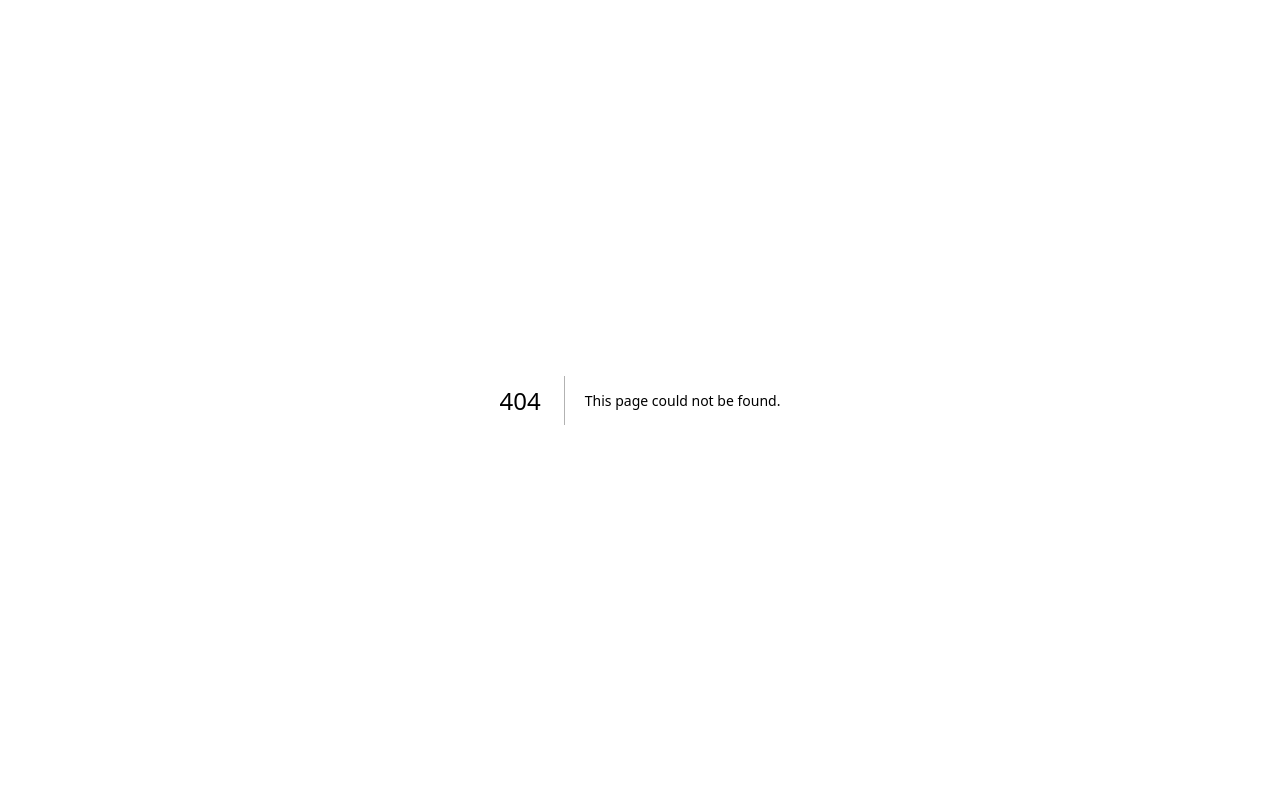
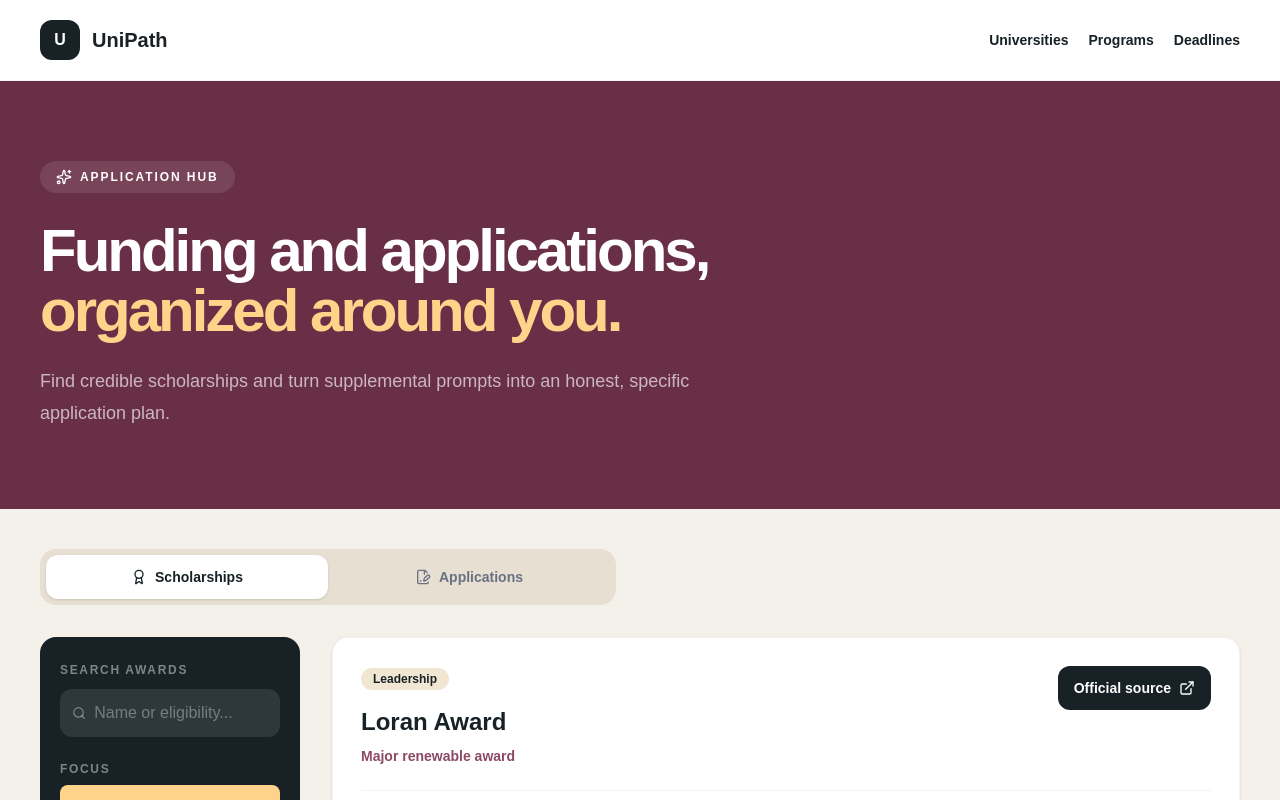
Before and after one commit to jordanwong1188-star/UniPath, a Next.js app in the folder unipath/: page /scholarships in a window 1280 px wide. Before the commit this address had no page. Shown: the top 800 px of the page. Built offline with nearby package versions, Linux system fonts and the light colour scheme.

Commit message:
Add dedicated scholarship finder route

```diff
--- /dev/null
+++ b/unipath/app/scholarships/page.tsx
@@ -0,0 +1,5 @@
+import { ApplicationHub } from "../application-hub/page";
+
+export default function ScholarshipsPage() {
+  return <ApplicationHub mode="scholarships" />;
+}
```
